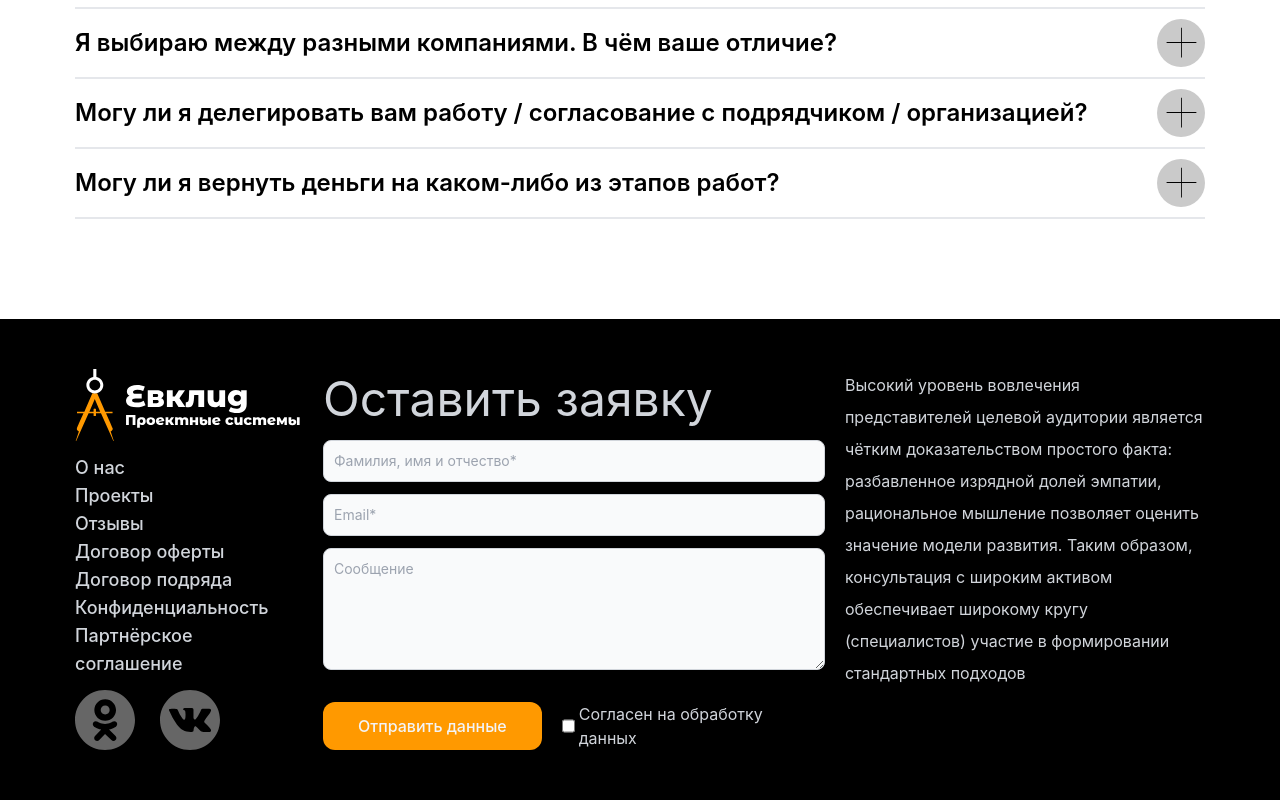
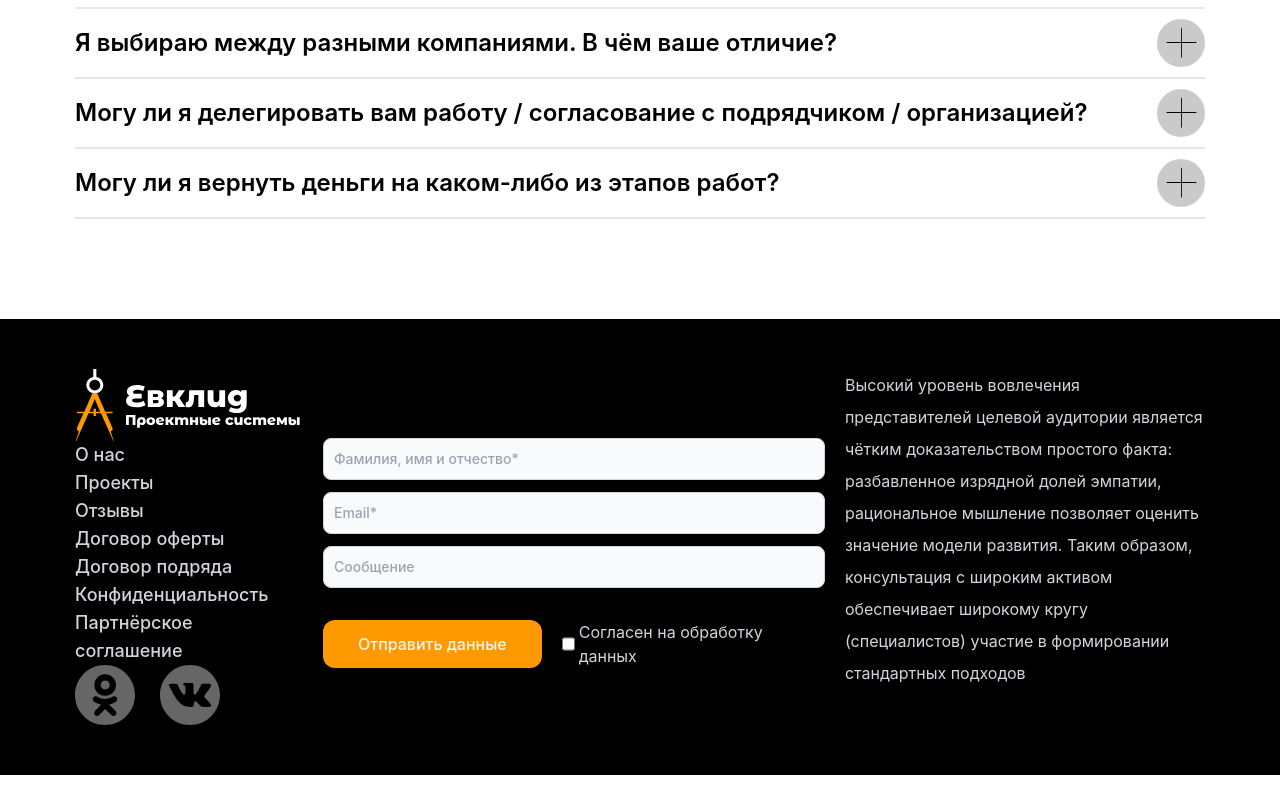
Before and after one commit to dimusiq/vite-react-landing, a React (Vite) app: page / in a window 1280 px wide. Shown: the part 3024-3824 px from the top of the page. After the commit the page ends 3799 px from the top, so only its background shows below. Built offline with nearby package versions, Linux system fonts and the light colour scheme.

Commit message:
added FormInput and hooks

```diff
--- a/src/App.jsx
+++ b/src/App.jsx
@@ -2,12 +2,10 @@ import styles from './styles';
 
 import {
 	Header,
-	Navbar,
 	About,
 	Hero,
 	Tabs,
 	Faq,
-	Search,
 } from './components';
 import Footer from './components/Footer';
 
--- a/src/components/Footer.jsx
+++ b/src/components/Footer.jsx
@@ -1,4 +1,4 @@
-import { Button, Input } from '../components';
+import { Button, Input, InputForm } from '../components';
 import React from 'react';
 import { footerLinks } from '../constants';
 import { logo2, vk, odnoklassniki } from '../assets';
@@ -37,8 +37,8 @@ const Footer = () => {
 				</div>
 			</nav>
 			<div className='flex justify-between items-center  mx-auto   '>
-				<div className='text-gray-300 mx-5'>
-					<Input />
+				<div className='text-gray-300 mx-5 '>
+					<InputForm />
 					<div className='flex flex-1 justify-between items-center text-gray-300 mt-[32px]'>
 						<Button
 							type='submit'
--- a/src/components/Input.jsx
+++ b/src/components/Input.jsx
@@ -2,40 +2,26 @@ import React from 'react';
 import styles from '../styles';
 
 const Input = ({
-	handleChange,
 	label,
+	type,
+	value,
+	onChange,
 	placeholder,
-	...props
 }) => {
 	return (
 		<div className='w-full'>
-			<h1 className='text-[48px] text-gray-300 font-normal leading-[59px]'>
-				Оставить заявку
-			</h1>
-			<form
-				className='flex justify-between flex-col gap-3'
-				{...props}
-			>
+			<div className='flex justify-between flex-col gap-3'>
 				<label className=' text-sm font-medium text-gray-900 dark:text-white'>
 					{label}
+					<input
+						type={type}
+						value={value}
+						onChange={(e) => onChange(e.target.value)}
+						placeholder={placeholder}
+						className={`${styles.inputStyles} mt-3`}
+					></input>
 				</label>
-				<input
-					type='text'
-					placeholder='Фамилия, имя и отчество*'
-					className={`${styles.inputStyles}`}
-				></input>
-				<input
-					type='email'
-					placeholder='Email*'
-					className={`${styles.inputStyles}`}
-				></input>
-				<textarea
-					className={`${styles.inputStyles}`}
-					placeholder='Сообщение'
-					cols='30'
-					rows='5'
-				></textarea>
-			</form>
+			</div>
 		</div>
 	);
 };
--- /dev/null
+++ b/src/components/InputForm.jsx
@@ -0,0 +1,46 @@
+import React, { useState } from 'react';
+import { useFieldChange } from '../hooks/useFiledChange';
+import styles from '../styles';
+import Input from './Input';
+
+const InputForm = ({ onSubmit }) => {
+	const [formData, setFormData] = useState({
+		name: '',
+		email: '',
+		textarea: '',
+	});
+	const handleChange = useFieldChange(setFormData);
+
+	const handleSubmit = (e) => {
+		e.preventDefault();
+		onSubmit(formData);
+	};
+
+	return (
+		<form onSubmit={handleSubmit}>
+			<Input
+				placeholder='Фамилия, имя и отчество*'
+				value={formData.name}
+				type='text'
+				onChange={handleChange('name')}
+			/>
+			<Input
+				placeholder='Email*'
+				value={formData.email}
+				type='email'
+				onChange={handleChange('email')}
+			/>
+			<Input
+				multiline
+				numberOfLines={4}
+				placeholder='Сообщение'
+				value={formData.textarea}
+				type='textarea'
+				onChange={handleChange('textarea')}
+				className={`${styles.inputStyles} `}
+			/>
+		</form>
+	);
+};
+
+export default InputForm;
--- a/src/components/index.js
+++ b/src/components/index.js
@@ -8,6 +8,7 @@ import Button from './Button';
 import Search from './Search';
 import Slider from './Slider';
 import Input from './Input';
+import InputForm from './InputForm';
 
 export {
 	Header,
@@ -20,4 +21,5 @@ export {
 	Search,
 	Slider,
 	Input,
+	InputForm,
 };
--- /dev/null
+++ b/src/hooks/useFiledChange.js
@@ -0,0 +1,11 @@
+const isFunc = (val) => typeof val === 'function';
+
+export const useFieldChange =
+	(setState) => (fieldName) => (fieldValue) => {
+		setState((state) => ({
+			...state,
+			[fieldName]: isFunc(fieldValue)
+				? fieldValue(state[fieldName])
+				: fieldValue,
+		}));
+	};
```
